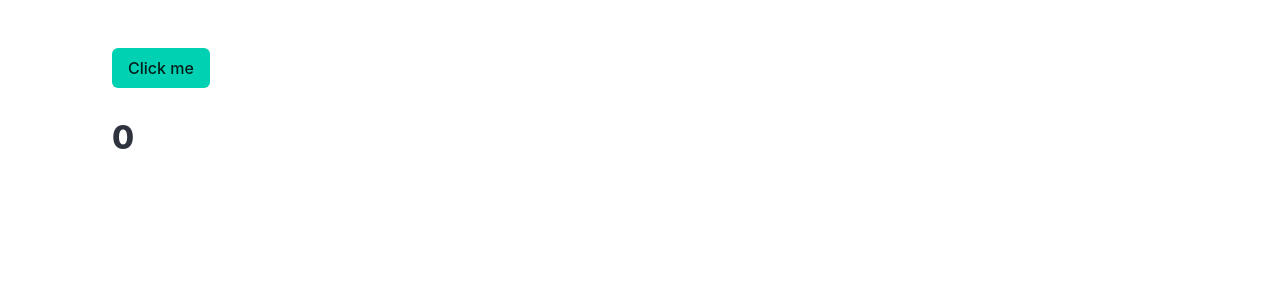
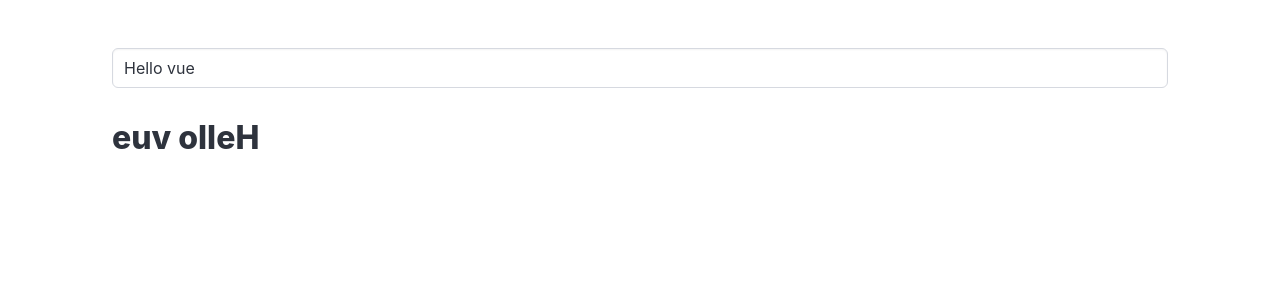
Before and after one commit to Leatpt/kta23learnvue, a Vue app: page / in a window 1280 px wide. Shown: the top 300 px of the page. Built offline with nearby package versions, Linux system fonts and the light colour scheme; the HTML template or start-up script is replaced by a standard one.

Commit message:
Reverse message

```diff
--- a/src/App.vue
+++ b/src/App.vue
@@ -1,13 +1,13 @@
 <script setup>
 import { ref } from "vue";
-let count = ref(0);
+let message = ref('Hello vue');
 
 </script>
 
 <template>
   <div class="container content section">
-    <button class="button is-primary" @click="count++">Click me</button>
-    <h1>{{ count }}</h1>
+    <input class="input" type="text" v-model="message">
+    <h1>{{ message.split('').reverse().join('') }}</h1>
   </div>
 </template>
 
```
